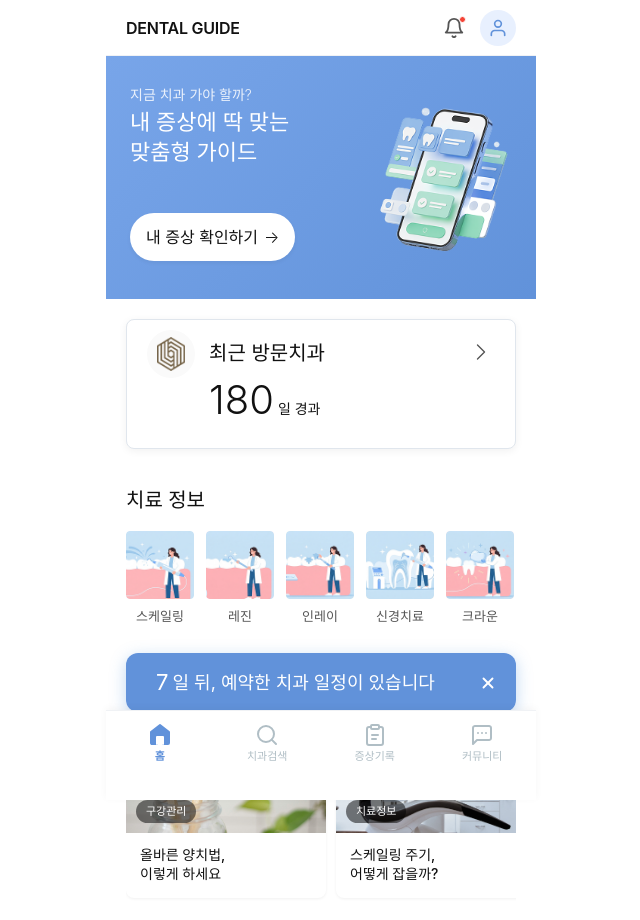
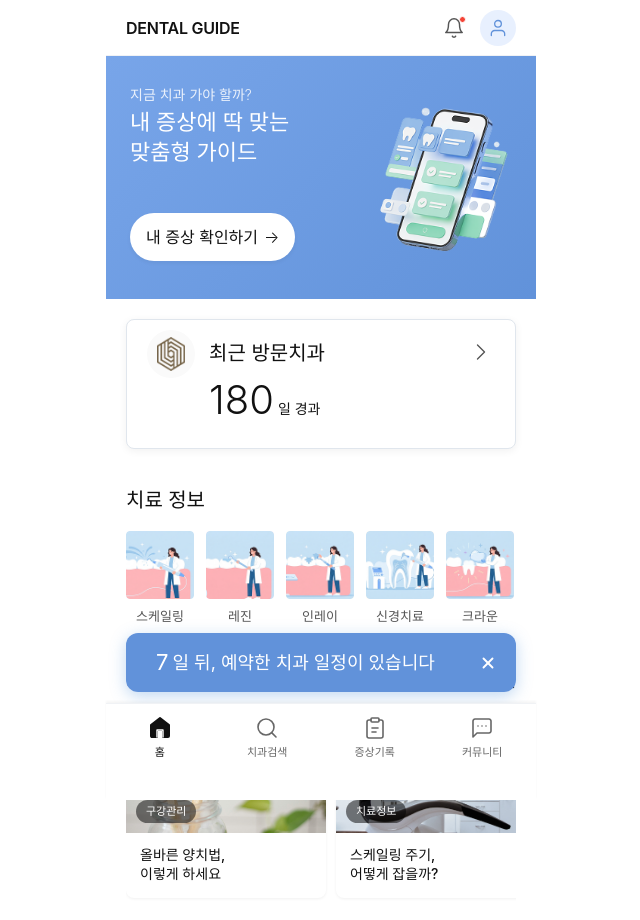
Before and after one commit to shdls1016-max/dentalGuide, a Next.js app: page / in a window 1280 px wide. Shown: the top 920 px of the page, without its empty margins (319-959 px from the left). Built offline with nearby package versions, Linux system fonts and the light colour scheme; a web font is replaced by a local one.

Commit message:
하단탭바쪽 수정함

```diff
--- a/src/app/globals.css
+++ b/src/app/globals.css
@@ -13,7 +13,7 @@
 
   /* 활성/비활성 */
   --color-active: #4A90D9;
-  --color-inactive: #B0BEC5;
+  --color-inactive: #676767;
 
   /* 텍스트 */
   --color-text-primary: #111;
@@ -70,7 +70,7 @@
   --shadow-sm: 0 1px 3px rgba(0, 0, 0, 0.06);
   --shadow-md: 0 2px 8px rgba(0, 0, 0, 0.04);
   --shadow-card: 0 2px 8px rgba(0, 0, 0, 0.06);
-  --shadow-tabbar: 0 -2px 8px rgba(0, 0, 0, 0.04);
+  --shadow-tabbar: 0 -2px 2px rgba(0, 0, 0, 0.04);
 
   /* 레이아웃 */
   --max-width: 430px;
--- a/src/app/page.tsx
+++ b/src/app/page.tsx
@@ -497,6 +497,7 @@ export default function HomePage() {
             background: 'linear-gradient(135deg, #6192DA 0%, #6192DA 100%)',
             borderRadius: 'var(--radius-lg)',
             padding: '14px 16px',
+            marginBottom:20,
             display: 'flex',
             alignItems: 'center',
             justifyContent: 'space-between',
--- a/src/components/Icons.tsx
+++ b/src/components/Icons.tsx
@@ -16,7 +16,7 @@ export function HomeIcon({ size = 24, color = 'currentColor', style }: IconProps
         strokeLinecap="round"
         strokeLinejoin="round"
       />
-      <polyline points="9 21 9 14 15 14 15 21" stroke={color} strokeWidth="2" strokeLinecap="round" strokeLinejoin="round" />
+      <polyline points="9 21 9 14 15 14 15 21" stroke={color} strokeWidth="1.4" strokeLinecap="round" strokeLinejoin="round" />
     </svg>
   );
 }
@@ -32,7 +32,7 @@ export function HomeFilledIcon({ size = 24, color = 'currentColor', style }: Ico
         strokeLinecap="round"
         strokeLinejoin="round"
       />
-      <polyline points="9 21 9 14 15 14 15 21" stroke="white" strokeWidth="2" strokeLinecap="round" strokeLinejoin="round" />
+      <polyline points="9 21 9 14 15 14 15 21" stroke="white" strokeWidth="1.4" strokeLinecap="round" strokeLinejoin="round" />
     </svg>
   );
 }
@@ -40,8 +40,8 @@ export function HomeFilledIcon({ size = 24, color = 'currentColor', style }: Ico
 export function SearchIcon({ size = 24, color = 'currentColor', style }: IconProps) {
   return (
     <svg width={size} height={size} viewBox="0 0 24 24" fill="none" style={style}>
-      <circle cx="11" cy="11" r="8" stroke={color} strokeWidth="2" />
-      <path d="M21 21L16.65 16.65" stroke={color} strokeWidth="2" strokeLinecap="round" />
+      <circle cx="11" cy="11" r="8" stroke={color} strokeWidth="1.6" />
+      <path d="M21 21L16.65 16.65" stroke={color} strokeWidth="1.6" strokeLinecap="round" />
     </svg>
   );
 }
@@ -52,12 +52,12 @@ export function ClipboardIcon({ size = 24, color = 'currentColor', style }: Icon
       <path
         d="M16 4H18C19.1 4 20 4.9 20 6V20C20 21.1 19.1 22 18 22H6C4.9 22 4 21.1 4 20V6C4 4.9 4.9 4 6 4H8"
         stroke={color}
-        strokeWidth="2"
+        strokeWidth="1.6"
         strokeLinecap="round"
       />
-      <rect x="8" y="2" width="8" height="4" rx="1" stroke={color} strokeWidth="2" />
-      <path d="M9 12H15" stroke={color} strokeWidth="2" strokeLinecap="round" />
-      <path d="M9 16H13" stroke={color} strokeWidth="2" strokeLinecap="round" />
+      <rect x="8" y="2" width="8" height="4" rx="1" stroke={color} strokeWidth="1.6" />
+      <path d="M9 12H15" stroke={color} strokeWidth="1.6" strokeLinecap="round" />
+      <path d="M9 16H13" stroke={color} strokeWidth="1.6" strokeLinecap="round" />
     </svg>
   );
 }
@@ -68,13 +68,13 @@ export function ChatIcon({ size = 24, color = 'currentColor', style }: IconProps
       <path
         d="M21 15C21 15.53 20.79 16.04 20.41 16.41C20.04 16.79 19.53 17 19 17H7L3 21V5C3 4.47 3.21 3.96 3.59 3.59C3.96 3.21 4.47 3 5 3H19C19.53 3 20.04 3.21 20.41 3.59C20.79 3.96 21 4.47 21 5V15Z"
         stroke={color}
-        strokeWidth="2"
+        strokeWidth="1.6"
         strokeLinecap="round"
         strokeLinejoin="round"
       />
-      <path d="M8 10H8.01" stroke={color} strokeWidth="2" strokeLinecap="round" />
-      <path d="M12 10H12.01" stroke={color} strokeWidth="2" strokeLinecap="round" />
-      <path d="M16 10H16.01" stroke={color} strokeWidth="2" strokeLinecap="round" />
+      <path d="M8 10H8.01" stroke={color} strokeWidth="1.6" strokeLinecap="round" />
+      <path d="M12 10H12.01" stroke={color} strokeWidth="1.6" strokeLinecap="round" />
+      <path d="M16 10H16.01" stroke={color} strokeWidth="1.6" strokeLinecap="round" />
     </svg>
   );
 }
@@ -85,14 +85,14 @@ export function BellIcon({ size = 24, color = 'currentColor', style }: IconProps
       <path
         d="M18 8A6 6 0 0 0 6 8C6 15 3 17 3 17H21S18 15 18 8Z"
         stroke={color}
-        strokeWidth="2"
+        strokeWidth="1.6"
         strokeLinecap="round"
         strokeLinejoin="round"
       />
       <path
         d="M13.73 21C13.55 21.3 13.3 21.55 13 21.73C12.7 21.9 12.35 22 12 22C11.65 22 11.3 21.9 11 21.73C10.7 21.55 10.45 21.3 10.27 21"
         stroke={color}
-        strokeWidth="2"
+        strokeWidth="1.6"
         strokeLinecap="round"
         strokeLinejoin="round"
       />
@@ -106,11 +106,11 @@ export function UserIcon({ size = 24, color = 'currentColor', style }: IconProps
       <path
         d="M20 21V19C20 17.94 19.58 16.92 18.83 16.17C18.08 15.42 17.06 15 16 15H8C6.94 15 5.92 15.42 5.17 16.17C4.42 16.92 4 17.94 4 19V21"
         stroke={color}
-        strokeWidth="2"
+        strokeWidth="1.6"
         strokeLinecap="round"
         strokeLinejoin="round"
       />
-      <circle cx="12" cy="7" r="4" stroke={color} strokeWidth="2" />
+      <circle cx="12" cy="7" r="4" stroke={color} strokeWidth="1.6" />
     </svg>
   );
 }
--- a/src/components/TabBar.tsx
+++ b/src/components/TabBar.tsx
@@ -84,15 +84,15 @@ export default function TabBar() {
     },
     labelActive: {
       fontSize: 'var(--font-xs)',
-      fontWeight: 600,
-      color: 'var(--color-primary)',
-      lineHeight: 1,
+      fontWeight: 400,
+      color: 'var(--color-text-primary)',
+      lineHeight: 1.6,
     },
     labelInactive: {
       fontSize: 'var(--font-xs)',
-      fontWeight: 400,
+      fontWeight: 300,
       color: 'var(--color-inactive)',
-      lineHeight: 1,
+      lineHeight: 1.6,
     },
   };
 
@@ -100,7 +100,7 @@ export default function TabBar() {
     <nav style={styles.nav}>
       {tabs.map((tab) => {
         const active = isActive(tab.href);
-        const iconColor = active ? 'var(--color-primary)' : 'var(--color-inactive)';
+        const iconColor = active ? 'var(--color-text-primary)' : 'var(--color-inactive)';
 
         return (
           <Link
```
